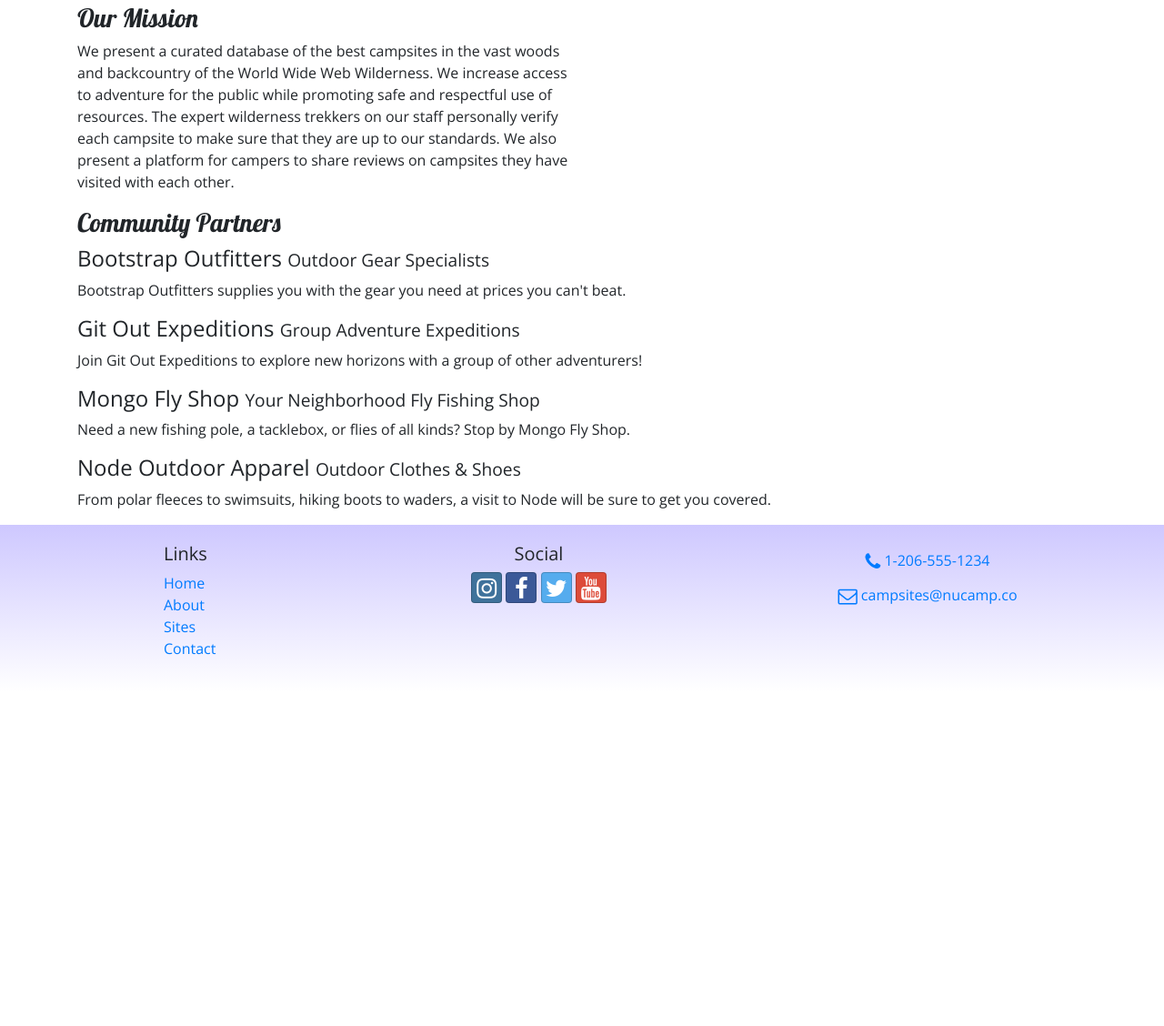
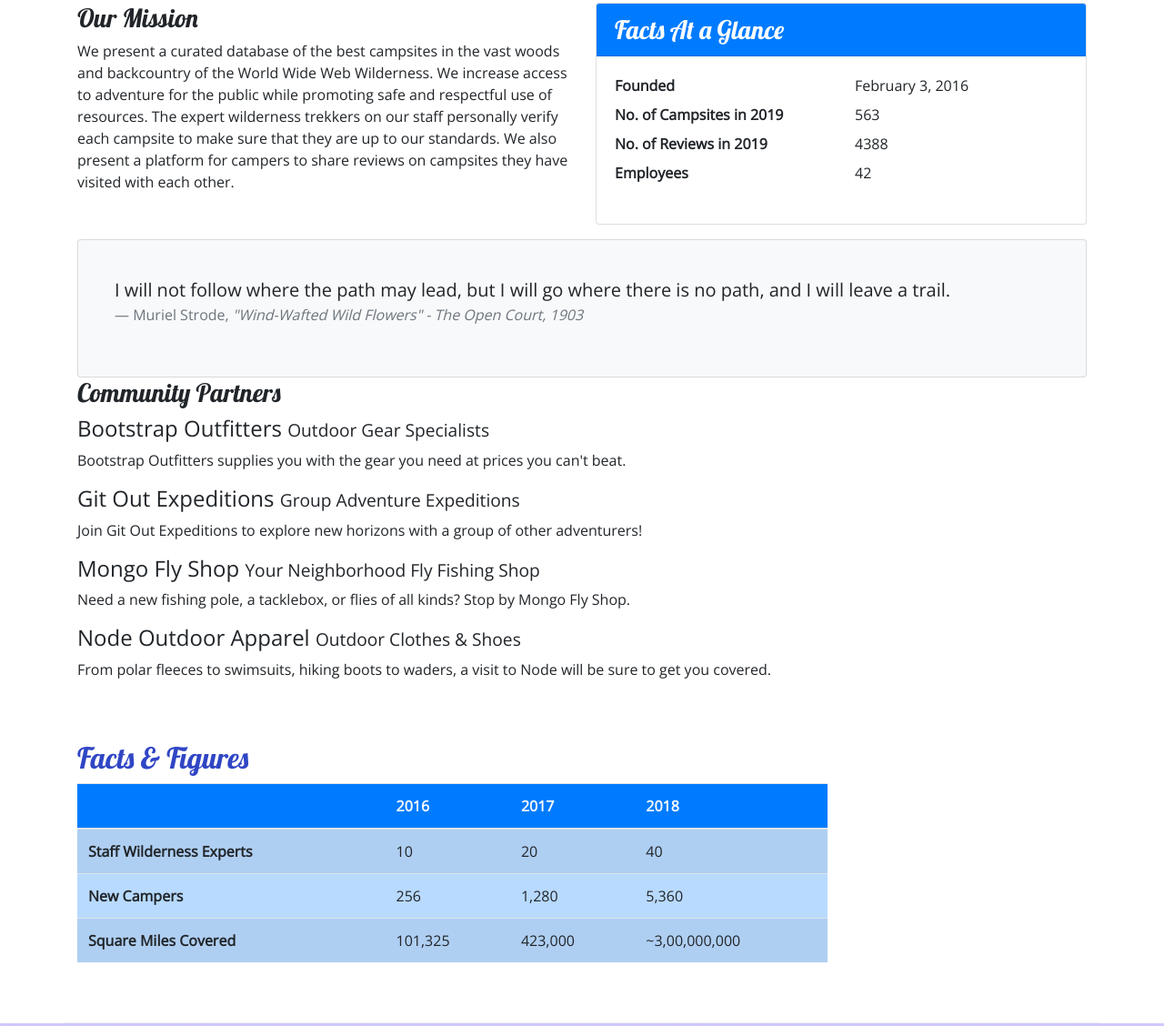
Before and after one commit to kmschultz/NuCamp, a website: page aboutus.html in a window 1280 px wide. Shown: the part 351-1479 px from the top of the page at 91% size. Before the commit the page ends 1112 px from the top, so only its background shows below. Drawn offline with nearby package versions, Linux system fonts and the light colour scheme.

Commit message:
Tables and Cards

```diff
--- a/aboutus.html
+++ b/aboutus.html
@@ -63,6 +63,34 @@
                 <h3>Our Mission</h3>
                 <p>We present a curated database of the best campsites in the vast woods and backcountry of the World Wide Web Wilderness. We increase access to adventure for the public while promoting safe and respectful use of resources. The expert wilderness trekkers on our staff personally verify each campsite to make sure that they are up to our standards. We also present a platform for campers to share reviews on campsites they have visited with each other.</p>
             </div>
+            <div class="col-sm-6">
+                <div class="card">
+                    <h3 class="card-header bg-primary text-white">Facts At a Glance</h3>
+                    <div class="card-body">
+                        <dl class="row">
+                            <dt class="col-6">Founded</dt>
+                            <dd class="col-6">February 3, 2016</dd>
+                            <dt class="col-6">No. of Campsites in 2019</dt>
+                            <dd class="col-6">563</dd>
+                            <dt class="col-6">No. of Reviews in 2019</dt>
+                            <dd class="col-6">4388</dd>
+                            <dt class="col-6">Employees</dt>
+                            <dd class="col-6">42</dd>
+                        </dl>
+                    </div>
+                </div>
+            </div>
+            <div class="col">
+                <div class="card card-body bg-light mt-3">
+                    <blockquote class="blockquote card-body">
+                        <p class="mb-0">I will not follow where the path may lead, but I will go where there is no path, and I will leave a trail.</p>
+                        <footer class="blockquote-footer">Muriel Strode,
+                            <cite title="Source Title">"Wind-Wafted Wild Flowers" -
+                            The Open Court, 1903</cite>
+                        </footer>
+                    </blockquote>
+        		</div>
+            </div>
         </div>
 
         <div class="row">
@@ -78,9 +106,46 @@
                 <p class="d-none d-sm-block">From polar fleeces to swimsuits, hiking boots to waders, a visit to Node will be sure to get you covered.</p>
             </div>
         </div>
+        <div class="row row-content">
+            <div class="col-sm-9">
+            	<h2>Facts &amp; Figures</h2>
+            	<div class="table-responsive">
+               	    <table class="table table-striped">
+	                <thead>
+	                    <tr class="bg-primary text-light">
+	                        <th></th>
+	                        <th>2016</th>
+	                        <th>2017</th>
+	                        <th>2018</th>
+	                    </tr>
+                    	</thead>
+	                <tbody class="table-primary">
+                            <tr>
+                                <th>Staff Wilderness Experts</th>
+                                <td>10</td>
+                                <td>20</td>
+                                <td>40</td>
+                            </tr>
+                            <tr>
+                                <th>New Campers</th>
+                                <td>256</td>
+                                <td>1,280</td>
+                                <td>5,360</td>
+                            </tr>
+                            <tr>
+                                <th>Square Miles Covered</th>
+                                <td>101,325</td>
+                                <td>423,000</td>
+                                <td>~3,00,000,000</td>
+                            </tr>
+                        </tbody>
+                    </table>
+                </div>
+            </div>
+       </div>
     </div>
 
-    <footer>
+    <footer class="site-footer">
         <div class="container">
             <div class="row">
                 <div class="col-4 col-sm-2 offset-1">
--- a/css/mystyles.css
+++ b/css/mystyles.css
@@ -14,7 +14,7 @@ header h2 {
     color: #CEC8FF;
 }
 
-footer {
+.site-footer {
     background-image: linear-gradient(#CEC8FF, white);
     padding: 20px 0;
 }
```
Also changed, not shown: contactus.html (+1 -1 lines), index.html (+1 -1 lines).
